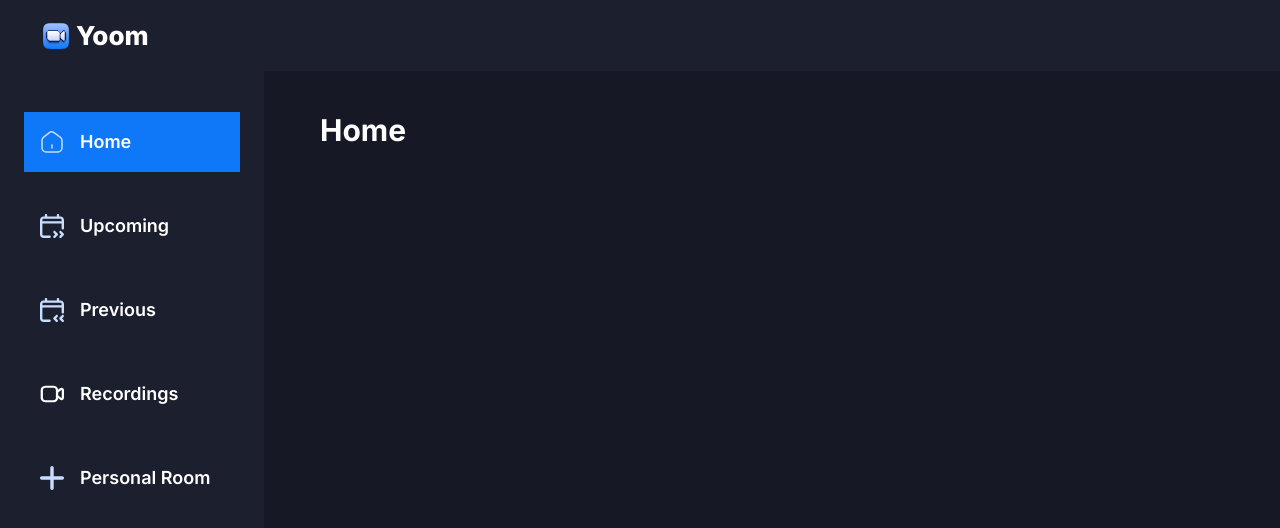
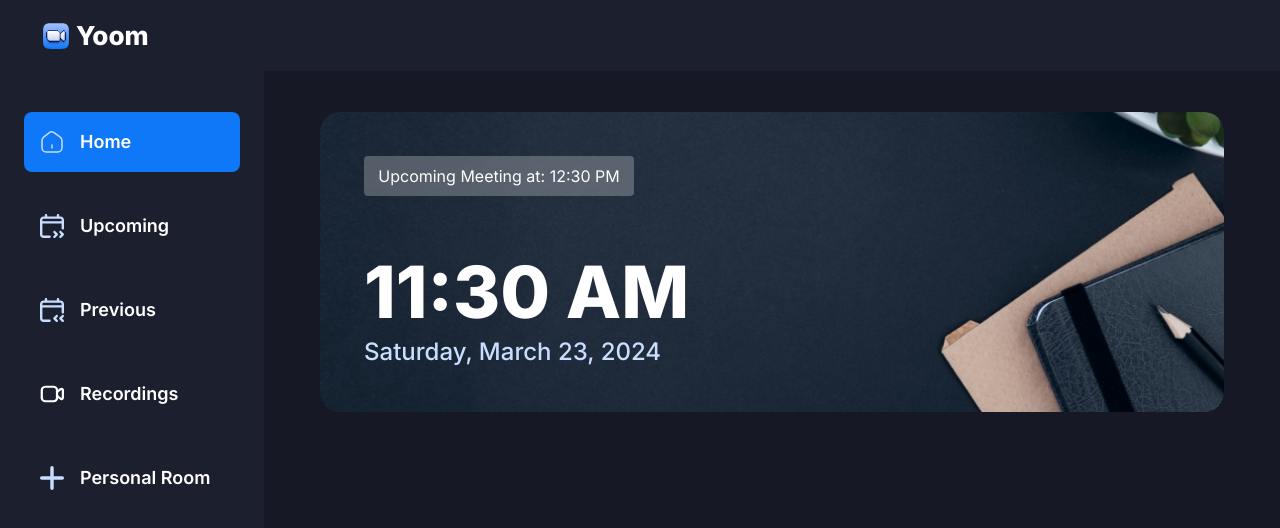
Before and after one commit to cpshibinoppo/Zoom---clone, a Next.js app: page / in a window 1280 px wide. Shown: the top 528 px of the page. Built offline with nearby package versions, Linux system fonts and the light colour scheme.

Commit message:
home start

```diff
--- a/app/(root)/(home)/page.tsx
+++ b/app/(root)/(home)/page.tsx
@@ -1,10 +1,24 @@
-import React from 'react'
-import Heading from '@/components/Heading'
+import React from "react";
+import Heading from "@/components/Heading";
 
 const Home = () => {
   return (
-    <Heading title="Home" />
-  )
-}
+    <section className="flex size-full flex-col gap-10 text-white">
+      <div className="h-[300px] w-full rounded-[20px] bg-hero bg-cover">
+        <div className="flex h-full flex-col justify-between max-md:px-5 max-md:py-8 lg:p-11">
+          <h2 className="glassmorphism max-w-[270px] rounded py-2 text-center text-base font-normal">
+            Upcoming Meeting at: 12:30 PM
+          </h2>
+          <div className="flex flex-col gap-2">
+            <h1 className="text-4xl font-extrabold lg:text-7xl">11:30 AM</h1>
+            <p className="text-lg font-medium text-sky-1 lg:text-2xl">
+              Saturday, March 23, 2024
+            </p>
+          </div>
+        </div>
+      </div>
+    </section>
+  );
+};
 
-export default Home
+export default Home;
--- a/tailwind.config.ts
+++ b/tailwind.config.ts
@@ -7,7 +7,7 @@
     './components/**/*.{ts,tsx}',
     './app/**/*.{ts,tsx}',
     './src/**/*.{ts,tsx}',
-	],
+  ],
   prefix: "",
   theme: {
     container: {
@@ -19,51 +19,19 @@
     },
     extend: {
       colors: {
-        dark : {
+        dark: {
           1: '#1C1F2E',
           2: '#161925'
         },
-        blue:{
+        blue: {
           1: '#0E78F9'
         },
-        border: "hsl(var(--border))",
-        input: "hsl(var(--input))",
-        ring: "hsl(var(--ring))",
-        background: "hsl(var(--background))",
-        foreground: "hsl(var(--foreground))",
-        primary: {
-          DEFAULT: "hsl(var(--primary))",
-          foreground: "hsl(var(--primary-foreground))",
-        },
-        secondary: {
-          DEFAULT: "hsl(var(--secondary))",
-          foreground: "hsl(var(--secondary-foreground))",
-        },
-        destructive: {
-          DEFAULT: "hsl(var(--destructive))",
-          foreground: "hsl(var(--destructive-foreground))",
-        },
-        muted: {
-          DEFAULT: "hsl(var(--muted))",
-          foreground: "hsl(var(--muted-foreground))",
-        },
-        accent: {
-          DEFAULT: "hsl(var(--accent))",
-          foreground: "hsl(var(--accent-foreground))",
-        },
-        popover: {
-          DEFAULT: "hsl(var(--popover))",
-          foreground: "hsl(var(--popover-foreground))",
-        },
-        card: {
-          DEFAULT: "hsl(var(--card))",
-          foreground: "hsl(var(--card-foreground))",
-        },
+        sky: {
+          1: '#C9DDFF'
+        }
       },
-      borderRadius: {
-        lg: "var(--radius)",
-        md: "calc(var(--radius) - 2px)",
-        sm: "calc(var(--radius) - 4px)",
+      backgroundImage: {
+        hero: "url('/images/hero-background.png')"
       },
       keyframes: {
         "accordion-down": {
```
